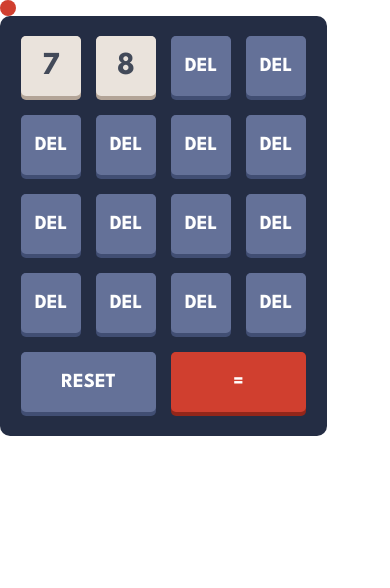
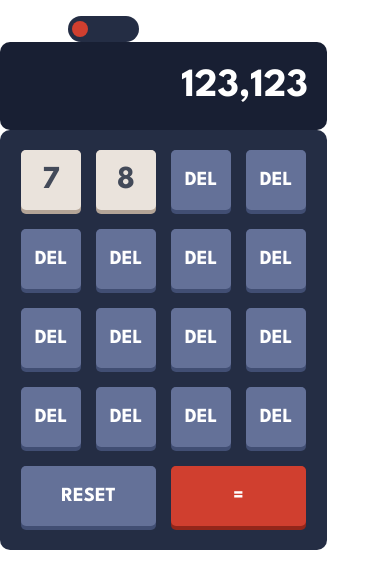
Before and after one commit to 15077693d/Calcalator-Moblie-App, a React Native app: screen / in a window 390 px wide. Shown: the top 588 px of the page. Built offline with nearby package versions, Linux system fonts and the light colour scheme.

Commit message:
theme switcher

```diff
--- a/App.tsx
+++ b/App.tsx
@@ -3,8 +3,9 @@ import { useFonts } from "expo-font";
 import React, { useState } from "react";
 import { View } from "react-native";
 import { ThemeProvider } from "styled-components/native";
-import SwitchButton from "./Components/Button/SwitchButton/SwitchButton";
+import DisplayBoardContainer from "./Containers/DisplayBoardContainer/DisplayBoardContainer";
 import NumberPadContainer from "./Containers/NumberPadContainer/NumberPadContainer";
+import ThemeSwitchContainer from "./Containers/ThemeSwitchContainer/ThemeSwitchContainer";
 import { ThemeId, THEMES } from "./Styles/Theme";
 
 export default function App() {
@@ -18,10 +19,11 @@ export default function App() {
   return (
     <ThemeProvider theme={THEMES[themeId]}>
       <View>
-        <SwitchButton
-          handlePress={(activeThemeId) => setThemeId(activeThemeId)}
-          label={""}
+        <ThemeSwitchContainer
+          handlePress={(activethemeId) => setThemeId(activethemeId)}
+          activeThemeId={themeId}
         />
+        <DisplayBoardContainer label={"123,123"} />
         <NumberPadContainer />
       </View>
     </ThemeProvider>
--- a/Components/Button/SwitchButton/SwitchButton.tsx
+++ b/Components/Button/SwitchButton/SwitchButton.tsx
@@ -1,27 +1,18 @@
-import React, { useRef, useState } from "react";
+import React, { useState } from "react";
 import { ButtonProps } from "../../../Interfaces/Button";
-import { ThemeId } from "../../../Styles/Theme";
 import { BaseSwitchButton } from "./SwitchButton.elements";
 
 export default function SwitchButton({
-  handlePress: baseHandlePress,
-}: ButtonProps<ThemeId>) {
-  // return 1,2,3
-  const themeIndex = useRef(1);
+  handlePress,
+  ...args
+}: ButtonProps<void>) {
   const [active, setActive] = useState(false);
-  const handlePress = () => {
-    if (themeIndex.current === 2) {
-      themeIndex.current = 0;
-    } else {
-      themeIndex.current += 1;
-    }
-    void baseHandlePress(Object.values(ThemeId)[themeIndex.current]);
-  };
   return (
     <BaseSwitchButton
+      {...args}
       activeOpacity={1}
       active={active}
-      onPress={handlePress}
+      onPress={() => handlePress()}
       onPressIn={() => {
         setActive(true);
       }}
--- /dev/null
+++ b/Containers/DisplayBoardContainer/DisplayBoardContainer.elements.ts
@@ -0,0 +1,21 @@
+import styled, { css } from "styled-components/native";
+
+export const Container = styled.View`
+  ${({ theme: { borderRadius, color } }) => css`
+    display: flex;
+    justify-content: center;
+    background-color: ${color.background.displayBoard};
+    border-radius: ${borderRadius.medium};
+    width: 327px;
+    height: 88px;
+    padding: 19px;
+  `}
+`;
+
+export const Label = styled.Text`
+  ${({ theme: { color, font } }) => css`
+    text-align: right;
+    font: ${font.displayBoard};
+    color: ${color.text.abroveNumberPadText};
+  `}
+`;
--- /dev/null
+++ b/Containers/DisplayBoardContainer/DisplayBoardContainer.tsx
@@ -0,0 +1,15 @@
+import React from "react";
+import { Container, Label } from "./DisplayBoardContainer.elements";
+
+type DisplayBoardContainerProps = {
+  label: string;
+};
+export default function DisplayBoardContainer({
+  label,
+}: DisplayBoardContainerProps) {
+  return (
+    <Container>
+      <Label>{label}</Label>
+    </Container>
+  );
+}
--- /dev/null
+++ b/Containers/ThemeSwitchContainer/ThemeSwitchContainer.elements.ts
@@ -0,0 +1,63 @@
+import styled, { css } from "styled-components/native";
+import SwitchButton from "../../Components/Button/SwitchButton/SwitchButton";
+import { ThemeId } from "../../Styles/Theme";
+
+export const Container = styled.View`
+  width: 139px;
+  height: 42px;
+  display: grid;
+  grid-template-columns: repeat(2, 1fr);
+  grid-template-rows: repeat(2, 1fr);
+`;
+
+export const ButtonContainer = styled.View`
+  ${({ theme: { color, borderRadius } }) => css`
+    display: flex;
+    justify-content: center;
+    background-color: ${color.background.switchAndNumberPad};
+    border-radius: ${borderRadius.large};
+    width: 71px;
+    height: 26px;
+    grid-area: 2/2/3/3;
+  `}
+`;
+
+type MoveableSwitchButtonProps = {
+  activeThemeId: ThemeId;
+};
+export const MoveableSwitchButton = styled(
+  SwitchButton
+)<MoveableSwitchButtonProps>`
+  ${({ activeThemeId }) => {
+    let xValue = "4px";
+    if (activeThemeId === ThemeId.Theme2) {
+      xValue = "27px";
+    } else if (activeThemeId === ThemeId.Theme3) {
+      xValue = "51px";
+    }
+    return css`
+      transform: translateX(${xValue});
+    `;
+  }}
+`;
+
+export const LabelWrapper = styled.View`
+  width: 71;
+  display: flex;
+  flex-direction: row;
+  justify-content: space-around;
+  grid-area: 1/2/2/3;
+`;
+
+export const Label = styled.Text`
+  ${({ theme: { font, color } }) => css`
+    font: ${font.themeSwitch};
+    color: ${color.text.abroveNumberPadText};
+  `}
+`;
+
+export const Title = styled(Label)`
+  //justify-self: center;
+  align-self: center;
+  grid-area: 2/1/3/2;
+`;
--- /dev/null
+++ b/Containers/ThemeSwitchContainer/ThemeSwitchContainer.tsx
@@ -0,0 +1,47 @@
+import React, { useRef } from "react";
+import { ThemeId } from "../../Styles/Theme";
+import {
+  ButtonContainer,
+  Container,
+  Label,
+  LabelWrapper,
+  MoveableSwitchButton,
+  Title,
+} from "./ThemeSwitchContainer.elements";
+
+type ThemeSwitchContainer = {
+  activeThemeId: ThemeId;
+  handlePress: (activethemeId: ThemeId) => void;
+};
+export default function ThemeSwitchContainer({
+  handlePress: baseHandlePress,
+  activeThemeId,
+}: ThemeSwitchContainer) {
+  // return 1,2,3
+  const themeIndex = useRef(0);
+  const handlePress = () => {
+    if (themeIndex.current === 2) {
+      themeIndex.current = 0;
+    } else {
+      themeIndex.current += 1;
+    }
+    void baseHandlePress(Object.values(ThemeId)[themeIndex.current]);
+  };
+  return (
+    <Container>
+      <LabelWrapper>
+        <Label>1</Label>
+        <Label>2</Label>
+        <Label>3</Label>
+      </LabelWrapper>
+      <ButtonContainer>
+        <MoveableSwitchButton
+          handlePress={handlePress}
+          label={""}
+          activeThemeId={activeThemeId}
+        />
+      </ButtonContainer>
+      <Title>THEME</Title>
+    </Container>
+  );
+}
--- a/Styles/Theme.ts
+++ b/Styles/Theme.ts
@@ -13,9 +13,9 @@ const font = {
     primary: "32px LeagueSpartan-Bold",
     resetAndDeleteAndEqual: "20px LeagueSpartan-Bold",
   },
-  displayBoard: "40px 'LeagueSpartan-Bold', sans-serif",
-  themeSwitch: "12px 'LeagueSpartan-Bold', sans-serif",
-  logo: "32px 'LeagueSpartan-Bold', sans-serif",
+  displayBoard: "40px LeagueSpartan-Bold",
+  themeSwitch: "12px LeagueSpartan-Bold",
+  logo: "32px LeagueSpartan-Bold",
 };
 
 export enum ThemeId {
@@ -103,7 +103,7 @@ const Theme3: DefaultTheme = {
       primary: "#881C9E",
     },
     text: {
-      abroveNumberPadText: "#FFE53",
+      abroveNumberPadText: "#FFE53D",
       resetAndDeleteButton: "#FFFFFF",
       equalButton: "#1A2327",
       primaryButton: "#FFE53D",
```
Also changed, not shown: Interfaces/Button.ts (+9 -5 lines).
